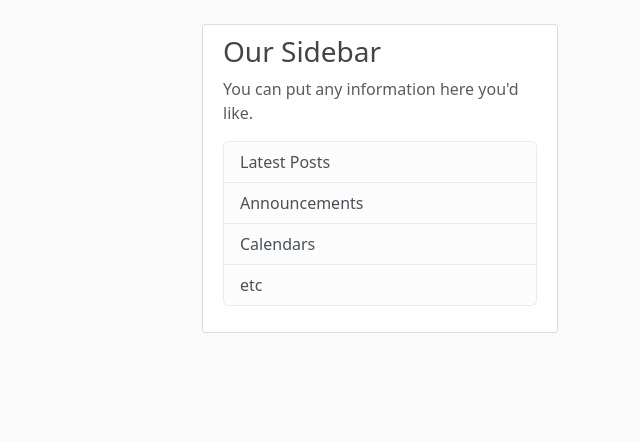
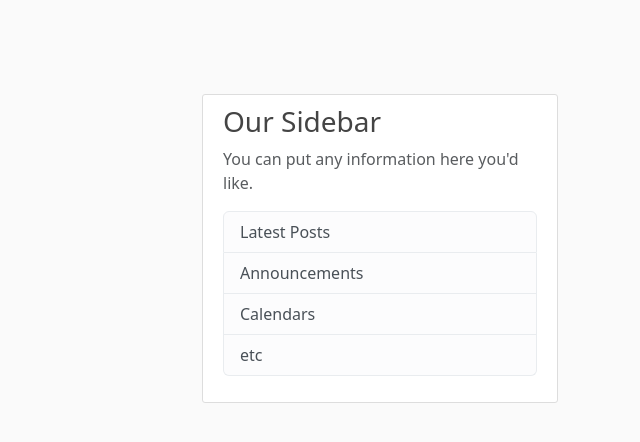
Before and after one commit to Darshan1124/Blog-app, a Django app: page / in a window 1280 px wide. Shown: the part 56-498 px from the top of the page, without its empty margins (640-1280 px from the left). Run offline with Django 4.2, Linux system fonts and the light colour scheme; data that the repository does not hold is empty.

Commit message:
Update base.html

```diff
--- a/blog/templates/blog/base.html
+++ b/blog/templates/blog/base.html
@@ -11,12 +11,11 @@
     <title>Django-blog {{title}}</title>
     {% else %}
     <title>Django-blog</title>
-    {%endif%}
+    {% endif %}
 </head>
 
-<body>
+<body style="padding-top: 70px;">
     <header class="site-header">
-
         <nav class="navbar navbar-expand-md navbar-dark bg-steel fixed-top">
             <div class="container">
                 <a class="navbar-brand mr-4" href="{% url 'blog-home' %}">EveryOne</a>
@@ -29,7 +28,6 @@
                         <a class="nav-item nav-link" href="{% url 'blog-home' %}">Home</a>
                         <a class="nav-item nav-link" href="/about">About</a>
                     </div>
-                    <!-- Navbar Right Side -->
                     <div class="navbar-nav">
                         {% if user.is_authenticated %}
                         <a class="nav-item nav-link" href="{% url 'post-create' %}">Create Post</a>
```
